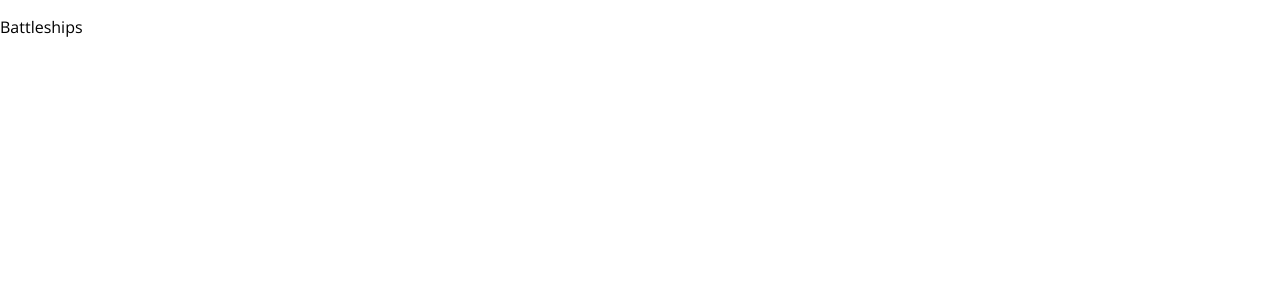
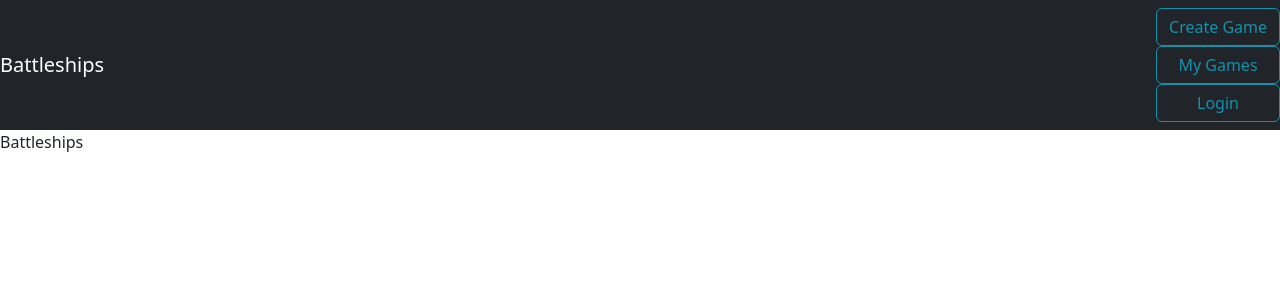
Before and after one commit to Superjim/BattleshipsFrontend, a React (Create React App) app in the folder battleships-frontend/: page / in a window 1280 px wide. Shown: the top 300 px of the page. Built offline with nearby package versions, Linux system fonts and the light colour scheme.

Commit message:
Added bootstrap and basic navbar

```diff
--- a/battleships-frontend/package.json
+++ b/battleships-frontend/package.json
@@ -10,6 +10,7 @@
     "@types/node": "^16.18.39",
     "@types/react": "^18.2.17",
     "@types/react-dom": "^18.2.7",
+    "bootstrap": "^5.3.1",
     "react": "^18.2.0",
     "react-dom": "^18.2.0",
     "react-scripts": "5.0.1",
--- a/battleships-frontend/src/App.tsx
+++ b/battleships-frontend/src/App.tsx
@@ -1,8 +1,10 @@
 import "./App.css";
+import NavBar from "./components/navbar";
 
 function App() {
   return (
     <div className="App">
+      <NavBar />
       <p>Battleships</p>
     </div>
   );
--- /dev/null
+++ b/battleships-frontend/src/components/NavBar.tsx
@@ -0,0 +1,22 @@
+const NavBar = () => {
+  return (
+    <nav className="navbar navbar-dark bg-dark">
+      <a className="navbar-brand" href="#">
+        Battleships
+      </a>
+      <div className="navbar-nav mr-auto">
+        <button className="btn btn-outline-info mr-2" disabled>
+          Create Game
+        </button>
+        <button className="btn btn-outline-info mr-2" disabled>
+          My Games
+        </button>
+        <button className="btn btn-outline-info" disabled>
+          Login
+        </button>
+      </div>
+    </nav>
+  );
+};
+
+export default NavBar;
--- a/battleships-frontend/src/index.tsx
+++ b/battleships-frontend/src/index.tsx
@@ -2,6 +2,7 @@ import React from "react";
 import ReactDOM from "react-dom/client";
 import "./index.css";
 import App from "./App";
+import "bootstrap/dist/css/bootstrap.min.css";
 
 const root = ReactDOM.createRoot(
   document.getElementById("root") as HTMLElement
```
Also changed, not shown: 1 other file (tests, documents, lock files or other folders).
